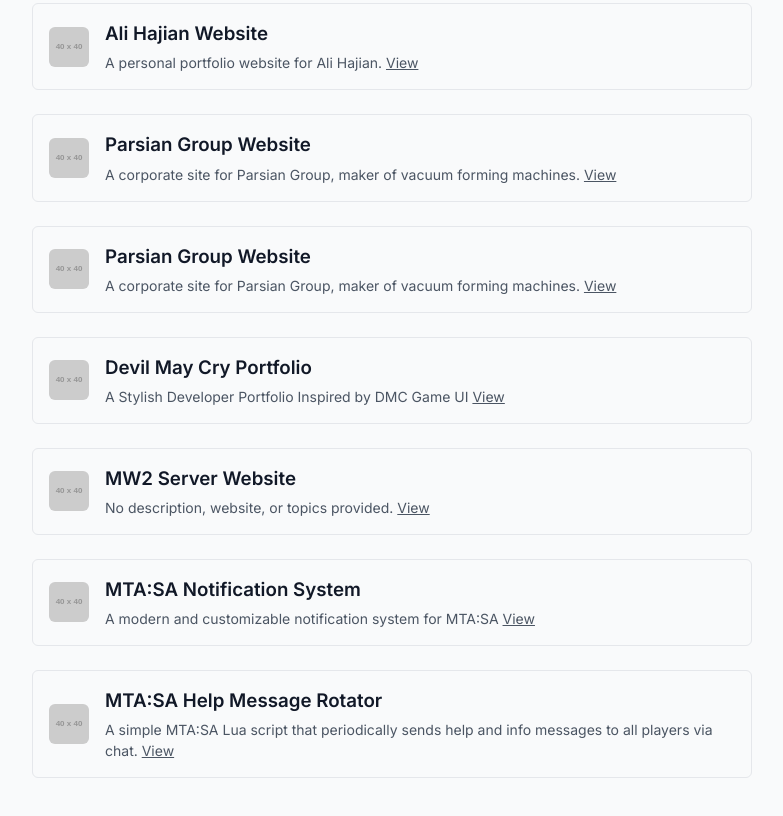
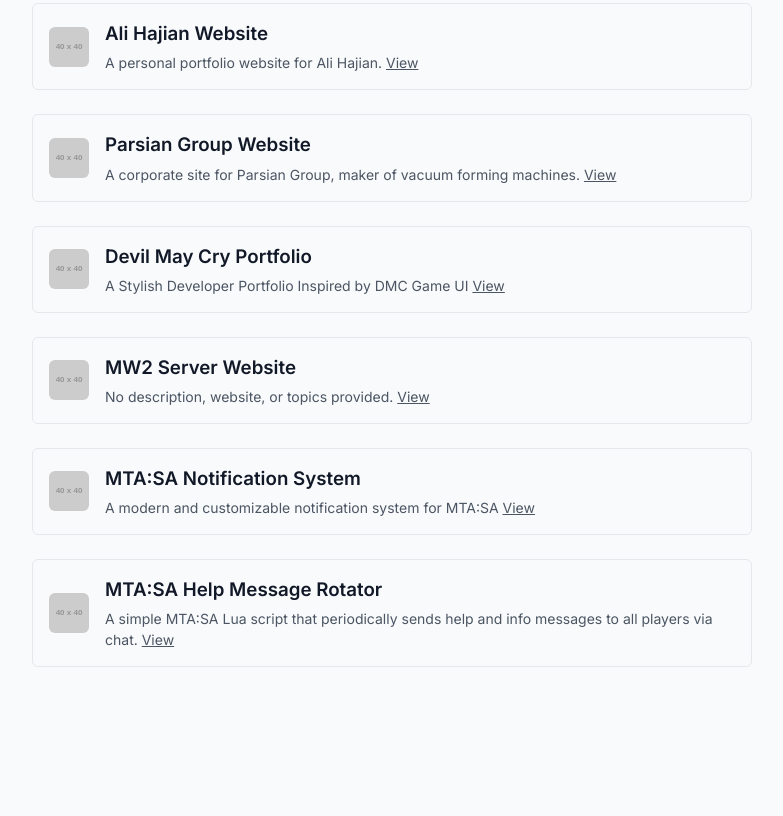
Before and after one commit to iariaw/ariaw, a plain HTML site: page projects.html in a window 1280 px wide. Shown: the part 733-1549 px from the top of the page, without its empty margins (248-1031 px from the left). After the commit the page ends 1440 px from the top, so only its background shows below. Drawn offline with Linux system fonts and the light colour scheme; placeholder pictures from the web are drawn by us.

Commit message:
Update projects.html

```diff
--- a/projects.html
+++ b/projects.html
@@ -105,17 +105,6 @@
             <div class="project-item">
                 <img src="https://placehold.co/40" alt="Project Icon" class="project-icon">
                 <div class="project-content">
-                    <h3>Parsian Group Website</h3>
-                    <p>
-                        A corporate site for Parsian Group, maker of vacuum forming machines.
-                        <a href="https://Parsian-Group.ir">View</a>
-                    </p>
-                </div>
-            </div>
-
-            <div class="project-item">
-                <img src="https://placehold.co/40" alt="Project Icon" class="project-icon">
-                <div class="project-content">
                     <h3>Devil May Cry Portfolio</h3>
                     <p>
                         A Stylish Developer Portfolio Inspired by DMC Game UI
```
